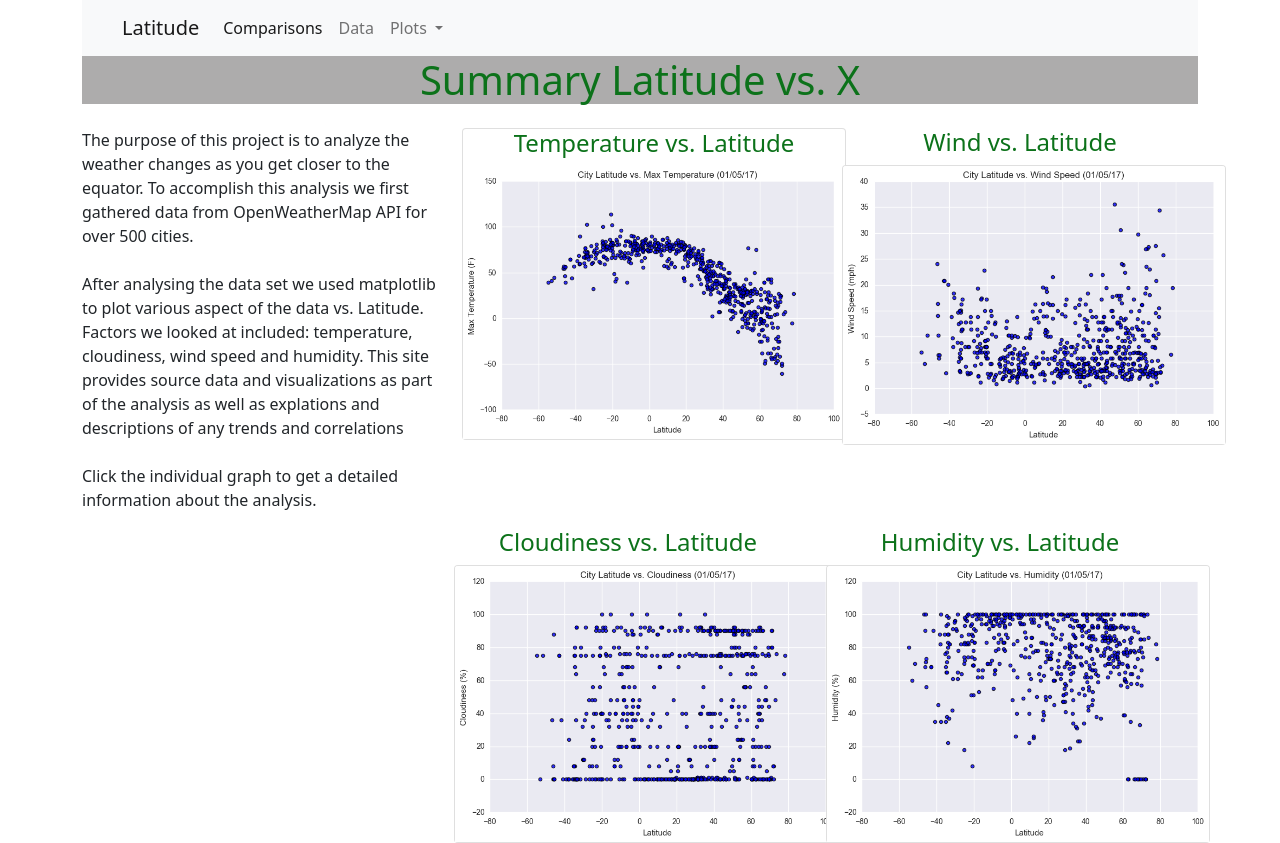
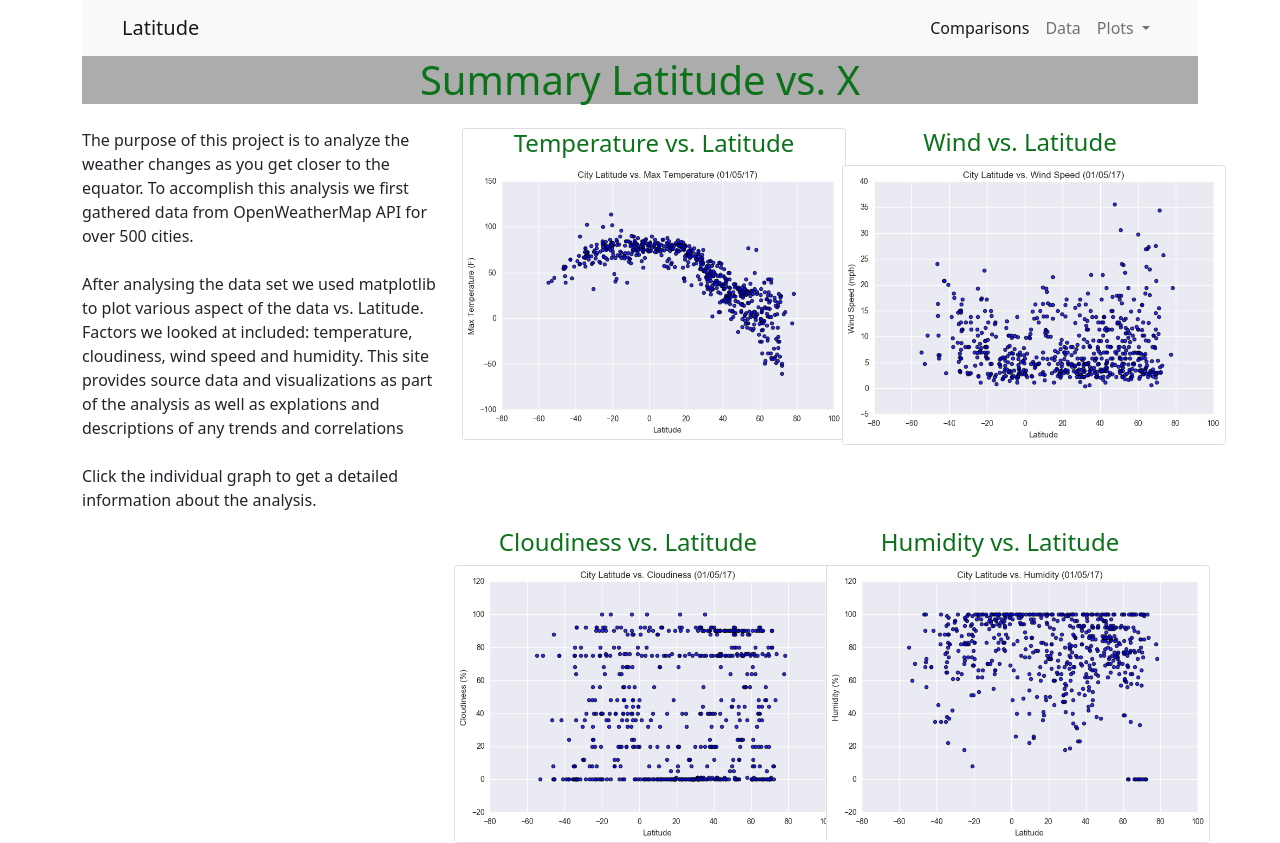
Before and after one commit to BanuNathan/Weather-Analysis, a plain HTML site: page index.html in a window 1280 px wide. Drawn offline with nearby package versions, Linux system fonts and the light colour scheme.

Commit message:
nav bar position

```diff
--- a/style.css
+++ b/style.css
@@ -16,3 +16,7 @@ h4 {
   color: rgb(12, 114, 26);
   font-size: 10px;
 }
+
+.navbar-nav {
+  margin-left: auto;
+}
```
